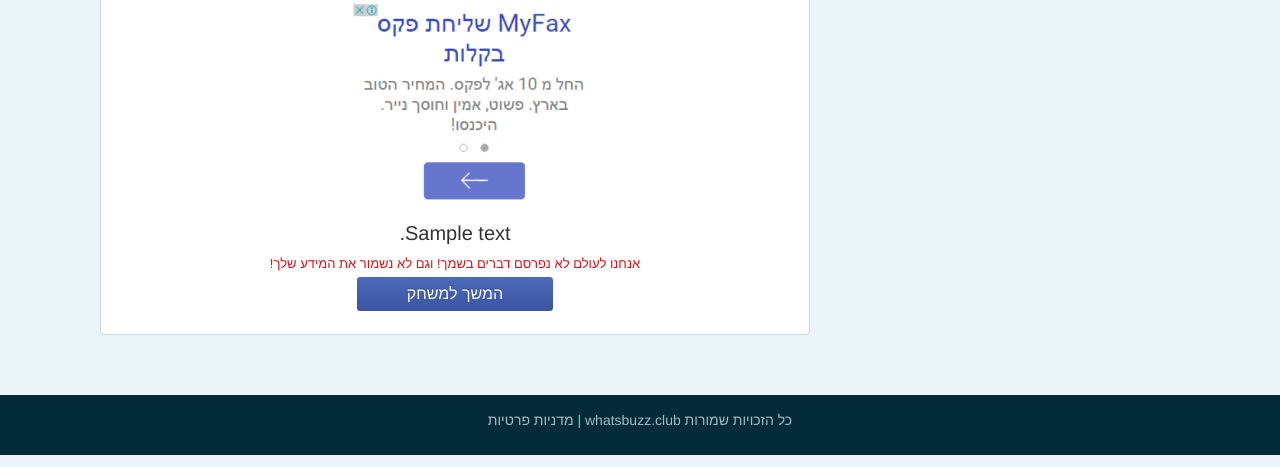
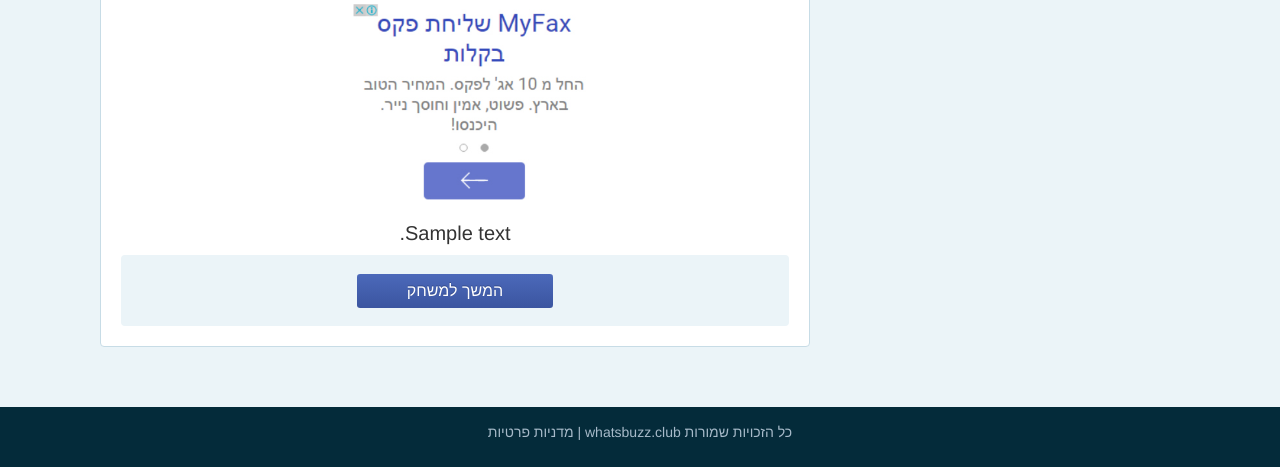
Before and after one commit to nirgn975/WhatsBuzz, a Django app: a page that uses web/whats_buzz/templates/pages/post.html in a window 1280 px wide. Shown: the part 806-1273 px from the top of the page. Run offline with Django 3.2, Linux system fonts and the light colour scheme; tables that the repository leaves empty hold one stand-in row (values such as "Sample post"); grey boxes marked "Sample" are stand-in pictures; style sheets or scripts are compiled from the project's sources; some libraries are stand-ins or nearby versions.

Commit message:
Cleanup, and add login background.

```diff
--- a/web/whats_buzz/static/sass/pages/post.scss
+++ b/web/whats_buzz/static/sass/pages/post.scss
@@ -113,13 +113,15 @@
   background-image: linear-gradient(#5B7BD5, #4864B1);
 }
 
-#facebooklogin {
+.post > .loginFB {
   text-align: center;
+  background-color: #ebf4f8;
+  padding: 15px;
+  border-radius: 4px;
 }
 
 #quizzes-game {
   padding: 0 50px;
-  text-align: center;
 }
 
 
--- a/web/whats_buzz/templates/layouts/base.html
+++ b/web/whats_buzz/templates/layouts/base.html
@@ -41,16 +41,5 @@
     <script src="https://maxcdn.bootstrapcdn.com/bootstrap/3.3.6/js/bootstrap.min.js" integrity="sha384-0mSbJDEHialfmuBBQP6A4Qrprq5OVfW37PRR3j5ELqxss1yVqOtnepnHVP9aJ7xS" crossorigin="anonymous"></script>
     <script src="{% static 'javascript/main.js' %}"></script>
     {% block javascript %}{% endblock %}
-
-{#    <script>#}
-{#      (function(i,s,o,g,r,a,m){i['GoogleAnalyticsObject']=r;i[r]=i[r]||function(){#}
-{#      (i[r].q=i[r].q||[]).push(arguments)},i[r].l=1*new Date();a=s.createElement(o),#}
-{#      m=s.getElementsByTagName(o)[0];a.async=1;a.src=g;m.parentNode.insertBefore(a,m)#}
-{#      })(window,document,'script','https://www.google-analytics.com/analytics.js','ga');#}
-{##}
-{#      ga('create', 'UA-76952917-1', 'auto');#}
-{#      ga('send', 'pageview');#}
-{##}
-{#    </script>#}
 </body>
 </html>
--- a/web/whats_buzz/templates/pages/post.html
+++ b/web/whats_buzz/templates/pages/post.html
@@ -26,9 +26,6 @@
                           <img id="FB-image-game" src="{% static image_fb_game.images.url %}">
                         {% endif %}
                     </div>
-                    <div class="row caution">
-                        <span>אנחנו לעולם לא נפרסם דברים בשמך! וגם לא נשמור את המידע שלך!</span>
-                    </div>
 
                     <div class="loader"></div>
 
@@ -36,15 +33,15 @@
                       <div id="quizzes">
                         {{ quizzes.code|safe }}
                       </div>
-                      <div id="facebooklogin">
+                      <div id="facebooklogin" class="loginFB">
                         <button id="quizzes-game">המשך למשחק</button>
                       </div>
                     {% else %}
-                    <div id="facebooklogin" data-post="{{ post.id }}">
+                    <div id="facebooklogin" class="loginFB" data-post="{{ post.id }}">
                         {% include 'partials/FB-post.html' %}
                     </div>
                     {% endif %}
-                    <div class="fb-comments" data-href="http://whatsbuzz.club/{{ post.slug }}" data-width="100%"></div>
+                    <div class="fb-comments" data-href="http://whatsbuzz.co.il/{{ post.slug }}" data-width="100%"></div>
                 </div>
             </div>
             <div id="buzz" class="col-sm-4">
--- a/web/whats_buzz/templates/partials/FB-post.html
+++ b/web/whats_buzz/templates/partials/FB-post.html
@@ -15,3 +15,6 @@
   >
   Continue with Facebook
 </button>
+<div class="row caution">
+    <span>אנחנו לעולם לא נפרסם דברים בשמך! וגם לא נשמור את המידע שלך!</span>
+</div>
```
